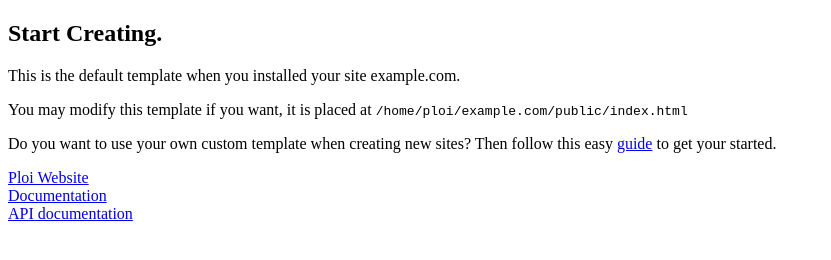
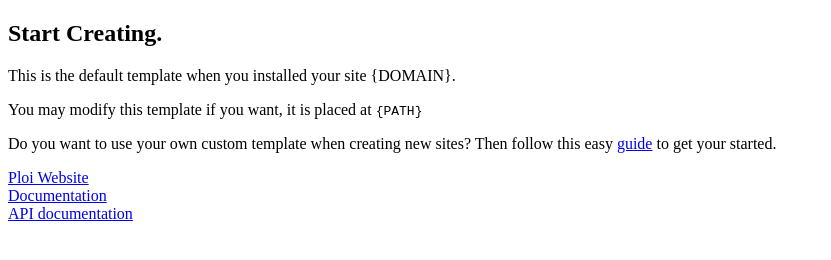
Before and after one commit to ploi/template, a website: page public/index.html in a window 1280 px wide. Shown: the whole page, without its empty margins (0-831 px from the left). Drawn offline with Linux system fonts and the light colour scheme.

Commit message:
domain and path

```diff
--- a/public/index.html
+++ b/public/index.html
@@ -24,10 +24,10 @@
 				<h1 class="font-semibold text-3xl font-headline mb-0">Start Creating.</h1>
 
 				<p class="leading-relaxed">This is the default template when you installed your site <span
-						class="font-semibold">example.com</span>.</p>
+						class="font-semibold">{DOMAIN}</span>.</p>
 
 				<p class="leading-relaxed">You may modify this template if you want, it is placed at <code
-						class="bg-gray-700 p-1 rounded">/home/ploi/example.com/public/index.html</code></p>
+						class="bg-gray-700 p-1 rounded">{PATH}</code></p>
 
 				<p class="leading-relaxed">
 					Do you want to use your own custom template when creating new sites? Then follow this easy <a target="_blank" rel="noopener" class="border-b border-dotted border-gray-500" href="https://ploi.io/documentation/domains/how-do-i-set-my-own-default-template">guide</a> to get your started.
```
